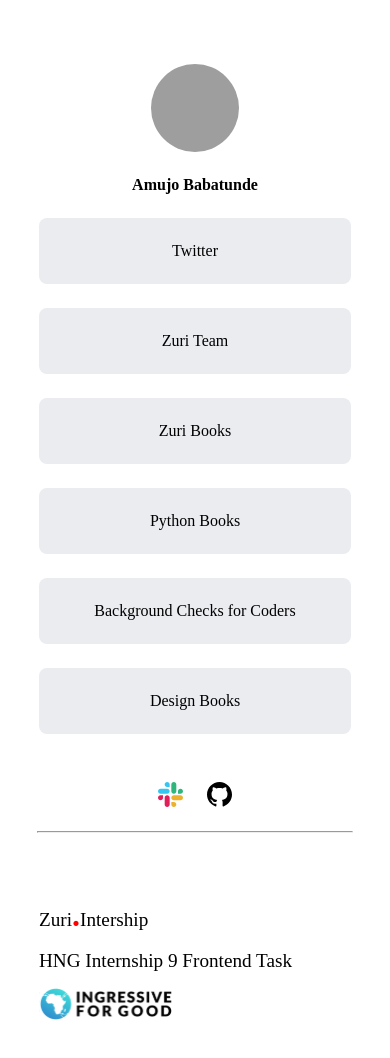
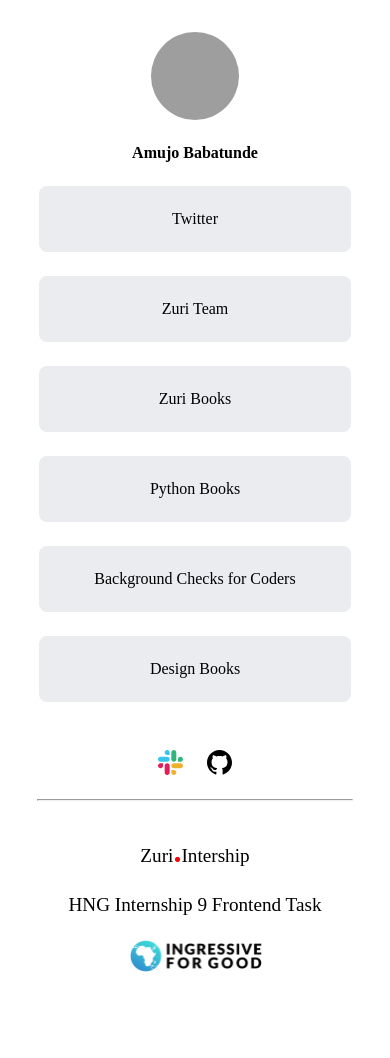
Before and after one commit to M-E-J-O-R/hng_task1, a React (Create React App) app: page / in a window 390 px wide. Shown: the top 1058 px of the page. After the commit the page ends 1004 px from the top, so only its background shows below. Built offline with nearby package versions, Linux system fonts and the light colour scheme; grey boxes are pictures that could not be loaded.

Commit message:
changed some the footer  design

```diff
--- a/src/styles/app.css
+++ b/src/styles/app.css
@@ -89,7 +89,7 @@
 
 @media screen and (max-width: 700px) {
   .App {
-    padding: 4rem 0;
+    padding: 2rem 0 0 0;
   }
   .App hr {
     display: block;
@@ -101,8 +101,8 @@
   .zuri_footer {
     width: 80vw;
     border: 0;
+    padding: 0;
     flex-direction: column;
-    gap: 1rem;
-    align-items: flex-start;
+    gap: 1.5rem;
   }
 }/*# sourceMappingURL=app.css.map */
--- a/src/styles/app.scss
+++ b/src/styles/app.scss
@@ -91,7 +91,7 @@
 
 @media screen and (max-width: 700px) {
   .App {
-    padding: 4rem 0;
+    padding: 2rem 0 0 0;
     hr {
       display: block;
       width: 90%;
@@ -103,8 +103,9 @@
   .zuri_footer {
     width: 80vw;
     border: 0;
+    padding: 0;
     flex-direction: column;
-    gap: 1rem;
-    align-items: flex-start;
+    gap: 1.5rem;
+
   }
 }
```
Also changed, not shown: 1 other file (tests, documents, lock files or other folders).
